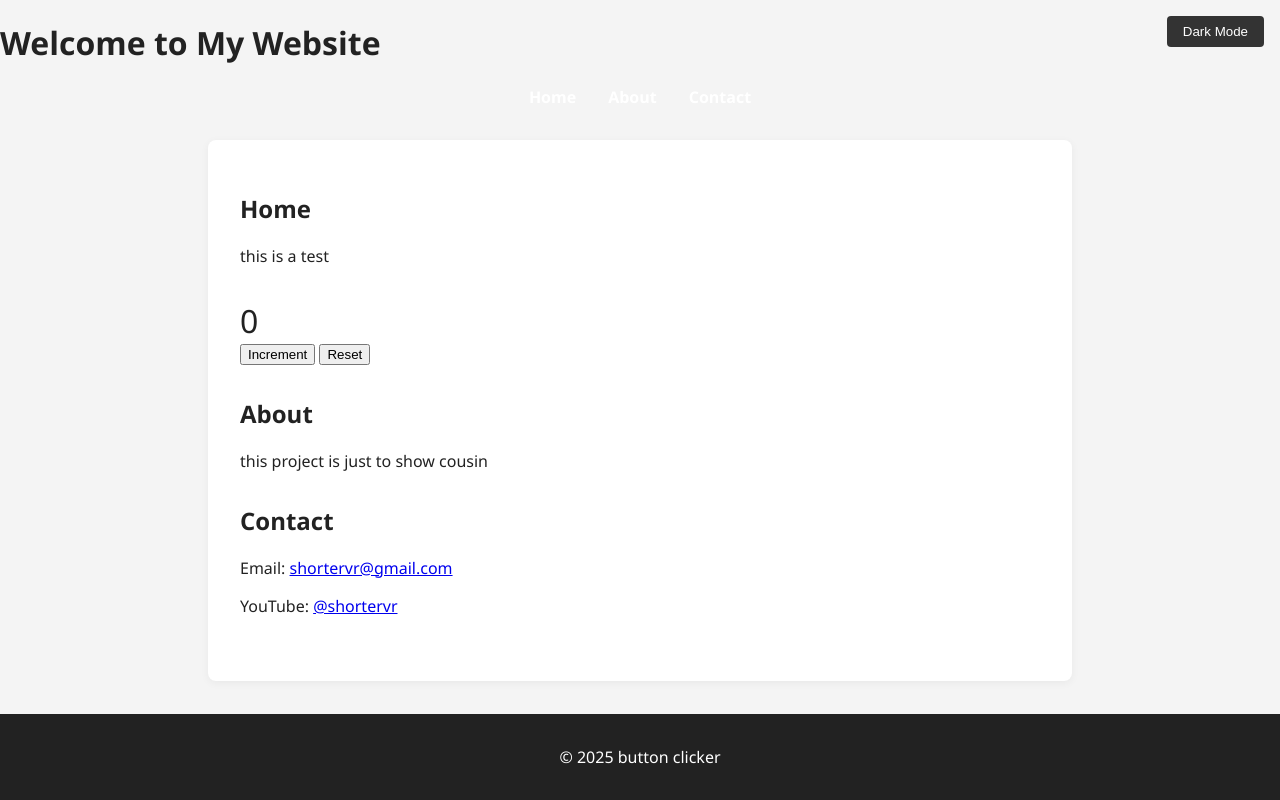
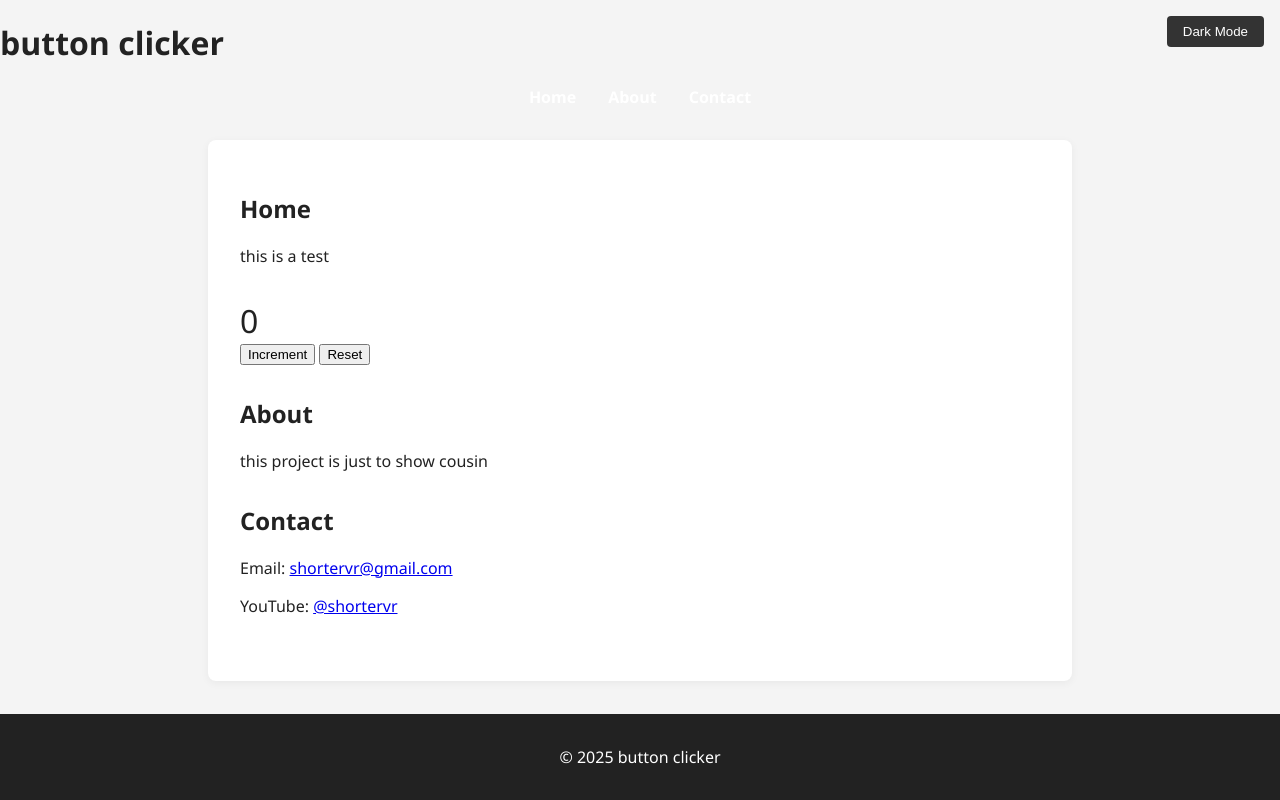
Before and after one commit to ChildOfEvilLarry/buttonwebsitething, a plain HTML site: page index.html in a window 1280 px wide. Drawn offline with Linux system fonts and the light colour scheme.

Commit message:
Update index.html

```diff
--- a/index.html
+++ b/index.html
@@ -9,7 +9,7 @@
 <body>
     <button id="dark-mode-toggle">Dark Mode</button>
     <header>
-        <h1>Welcome to My Website</h1>
+        <h1>button clicker</h1>
         <nav>
             <ul>
                 <li><a href="#home">Home</a></li>
```
